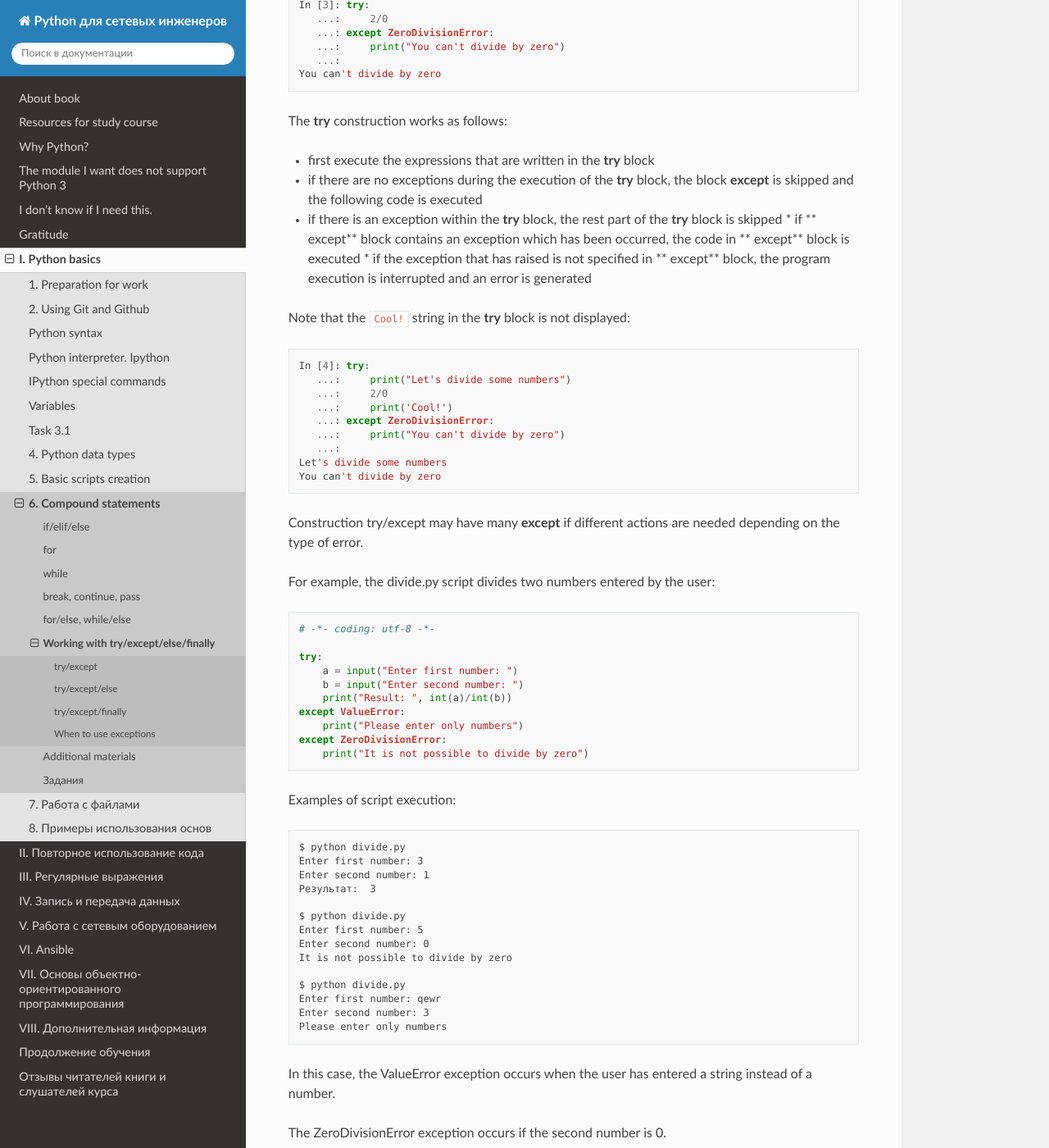
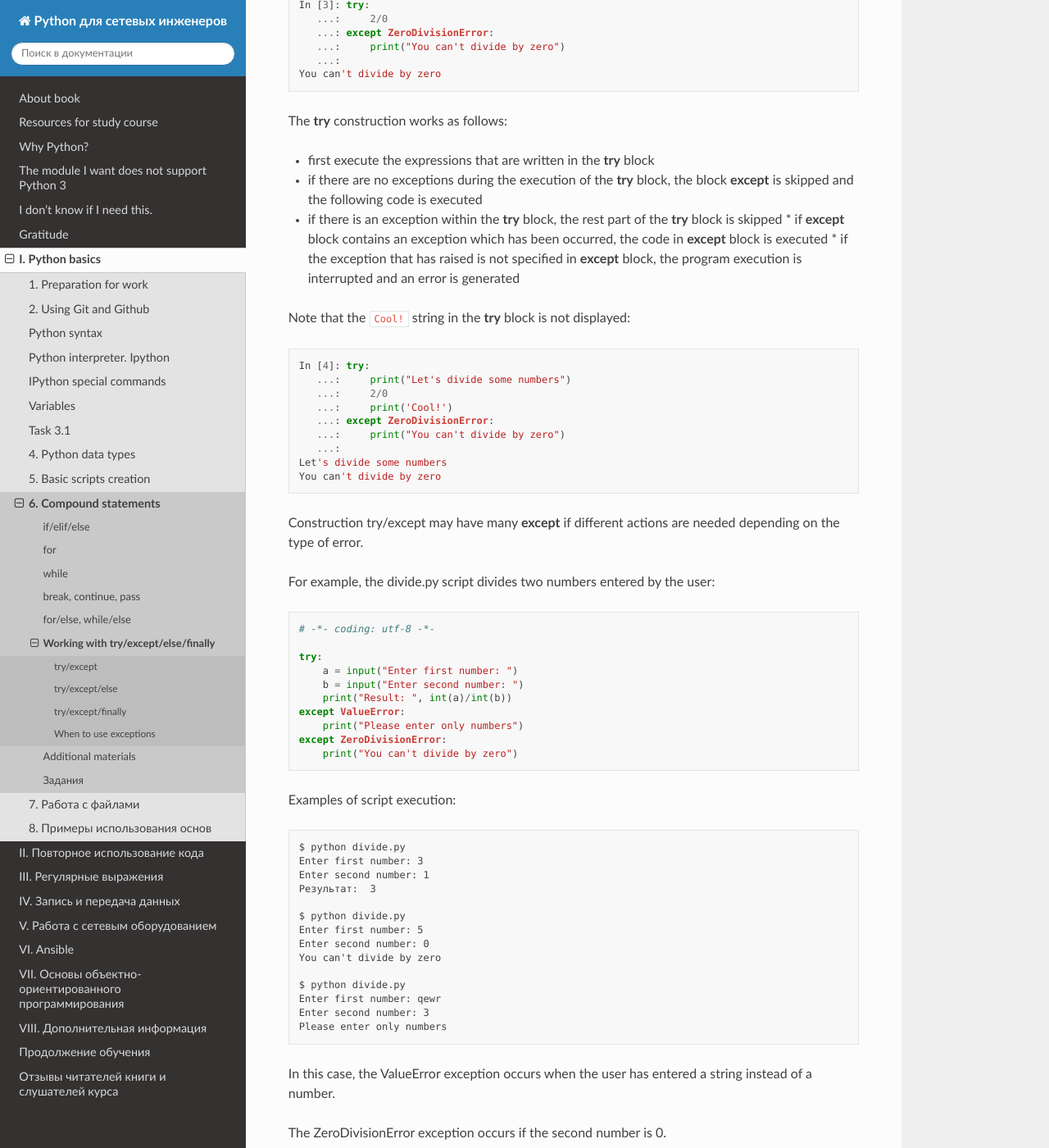
Before and after one commit to Aidar5/nattoeng, a Sphinx documentation site: the page built from docs/source/book/06_control_structures/6_exceptions.rst, in a window 1280 px wide and 1400 px high, scrolled down 1123 px. Shown: the whole window at 82% size. Built offline with Sphinx 7.4.7 and the Read the Docs theme 2.0.0, drawn with Linux system fonts in a browser that asks for light colours; pages that are not in the unit, such as notebooks, are missing from menus; some of the changed text lies outside the part shown.

Commit message:
Update 6_exceptions.rst

```diff
--- a/docs/source/book/06_control_structures/6_exceptions.rst
+++ b/docs/source/book/06_control_structures/6_exceptions.rst
@@ -26,12 +26,12 @@ There are two exceptions: **ZeroDivisionError** and **TypeError**.
 
 Most often, it is possible to predict what kind of exceptions will occur during the execution of the program.
 
-For example, if the program expects two numbers on the input and at the output returns their sum, and the user has entered a string instead of one of the numbers, a TypeError error will appear as in the example above.
+For example, if the program expects two numbers on the input and at the output returns their sum, and the user has entered a string instead of one of the numbers a TypeError error will appear as in the example above.
 
 Python allows working with exceptions. They can be intercepted and acted upon if an exception has been occurred.
 
 .. note::
-    When an exception appears in the program, it is immediately completed.
+    When an exception appears, the program is immediately interrupted.
 
 In order to work with exceptions the ``try/except`` construction is used:
 
@@ -49,8 +49,8 @@ The **try** construction works as follows:
 * first execute the expressions that are written in the **try** block
 * if there are no exceptions during the execution of the **try** block, the block **except** is skipped and the following code is executed
 * if there is an exception within the **try** block, the rest part of the **try** block is skipped
-  * if ** except** block contains an exception which has been occurred, the code in ** except** block is executed
-  * if the exception that has raised is not specified in ** except** block, the program execution is interrupted and an error is generated
+  * if **except** block contains an exception which has been occurred, the code in **except** block is executed
+  * if the exception that has raised is not specified in **except** block, the program execution is interrupted and an error is generated
 
 Note that the ``Cool!`` string in the **try** block is not displayed:
 
@@ -81,7 +81,7 @@ For example, the divide.py script divides two numbers entered by the user:
     except ValueError:
         print("Please enter only numbers")
     except ZeroDivisionError:
-        print("It is not possible to divide by zero")
+        print("You can't divide by zero")
 
 Examples of script execution:
 
@@ -95,7 +95,7 @@ Examples of script execution:
     $ python divide.py
     Enter first number: 5
     Enter second number: 0
-    It is not possible to divide by zero
+    You can't divide by zero
 
     $ python divide.py
     Enter first number: qewr
@@ -234,9 +234,9 @@ For example, this version of the code:
         try:
             result = int(a)/int(b)
         except ValueError:
-            print("Only numbers supported")
+            print("Only digits are supported")
         except ZeroDivisionError:
-            print("It is not possible to divide by zero")
+            print("You can't divide by zero")
         else:
             print(result)
             break
@@ -250,12 +250,12 @@ You can rewrite this without try/except (try_except_divide.py file):
         b = input("Enter second number: ")
         if a.isdigit() and b.isdigit():
             if int(b) == 0:
-                print("На ноль делить нельзя")
+                print("You can't divide by zero")
             else:
                 print(int(a)/int(b))
                 break
         else:
-            print("Поддерживаются только числа")
+            print("Only digits are supported")
 
 But the same option without exceptions will not always be simple and understandable.
 
```
